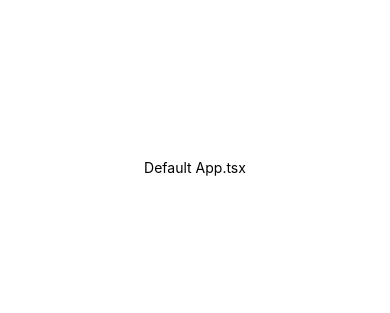
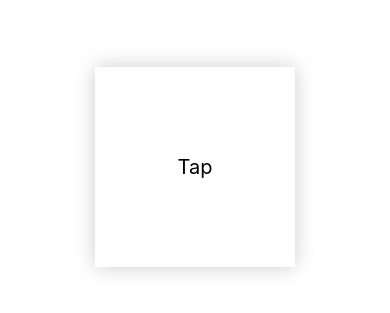
Before and after one commit to iaxelrad/React-Native-Reanimated-2, a React Native app: screen / in a window 390 px wide. Shown: the part 255-568 px from the top of the page. Built offline with nearby package versions, Linux system fonts and the light colour scheme.

Commit message:
Initial Setup

```diff
--- a/App.tsx
+++ b/App.tsx
@@ -1,11 +1,13 @@
 import React from 'react';
-import {StatusBar, StyleSheet, Text, View} from 'react-native';
+import {StyleSheet, Text, View} from 'react-native';
+import Ripple from './components/Ripple';
 
 const App = () => {
   return (
     <View style={styles.container}>
-      <StatusBar style="auto" />
-      <Text>Default App.tsx</Text>
+      <Ripple style={styles.ripple}>
+        <Text style={styles.text}>Tap</Text>
+      </Ripple>
     </View>
   );
 };
@@ -17,6 +19,18 @@ const styles = StyleSheet.create({
     justifyContent: 'center',
     alignItems: 'center',
   },
+  ripple: {
+    width: 200,
+    height: 200,
+    backgroundColor: 'white',
+    justifyContent: 'center',
+    alignItems: 'center',
+    shadowOpacity: 0.2,
+    shadowOffset: {width: 0, height: 0},
+    shadowRadius: 20,
+    elevation: 2,
+  },
+  text: {fontSize: 20},
 });
 
 export default App;
--- /dev/null
+++ b/components/Ripple.tsx
@@ -0,0 +1,14 @@
+import React, {FC} from 'react';
+import {StyleProp, View, ViewStyle} from 'react-native';
+
+interface RippleProps {
+  style?: StyleProp<ViewStyle>;
+  onTap?: () => void;
+  children: any;
+}
+
+const Ripple: FC<RippleProps> = ({style, onTap, children}) => {
+  return <View style={style}>{children}</View>;
+};
+
+export default Ripple;
```
